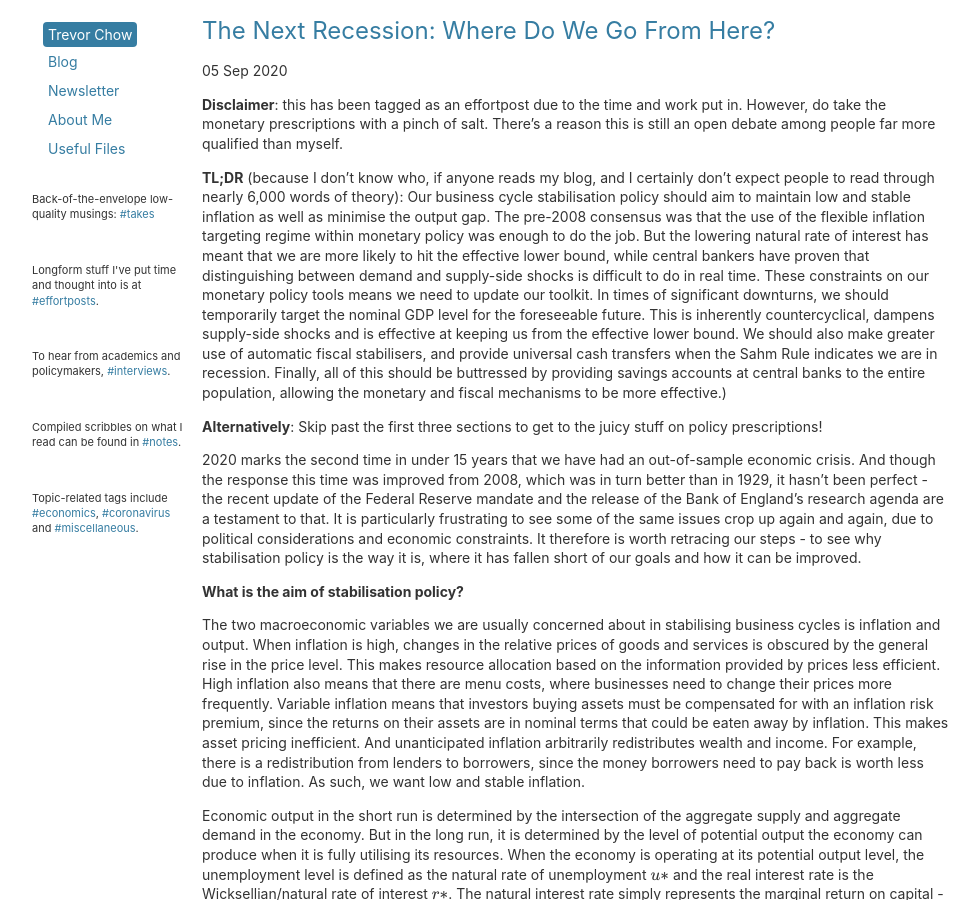
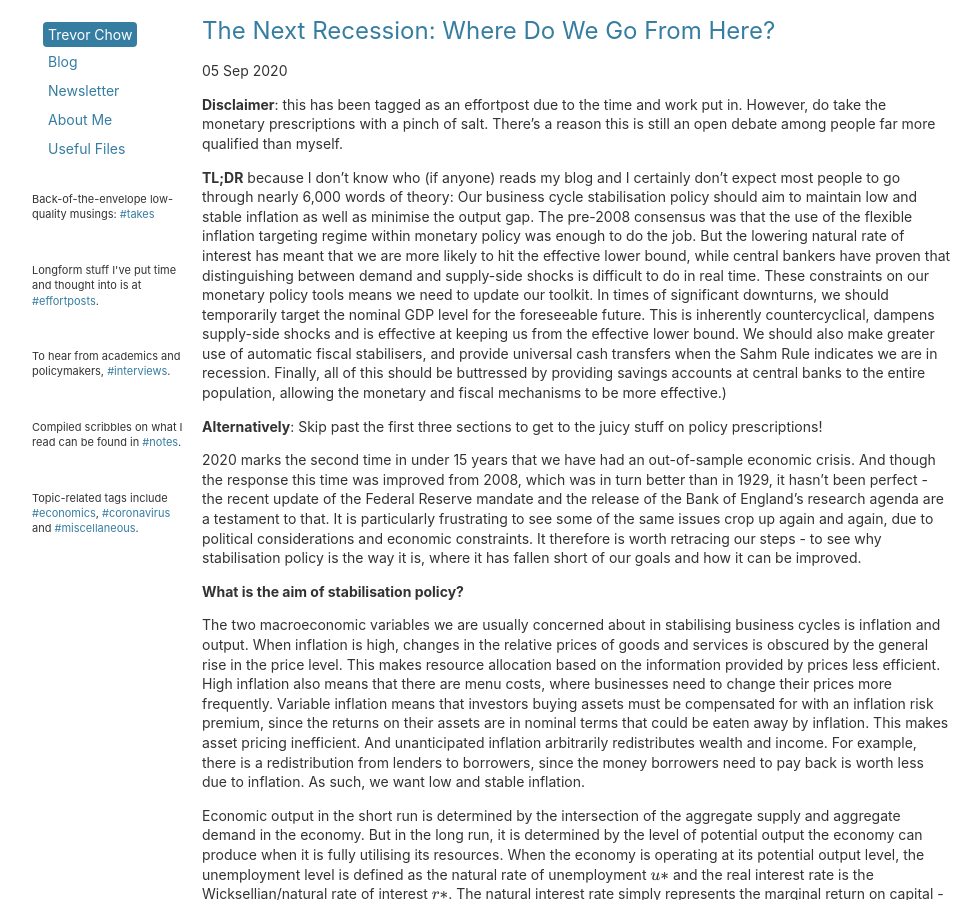
Before and after one commit to tmychow/tmychow.github.io, a Jekyll site: the page built from _posts/2020-09-05-the-next-recession.md, in a window 1280 px wide and 900 px high. Shown: the whole window, without its empty margins (28-1007 px from the left). Built offline with Jekyll 4.4.1, drawn with Linux system fonts in a browser that asks for light colours; formulas are drawn with MathJax 3.

Commit message:
Update 2020-09-05-the-next-recession.md

```diff
--- a/_posts/2020-09-05-the-next-recession.md
+++ b/_posts/2020-09-05-the-next-recession.md
@@ -7,7 +7,7 @@
 
 **Disclaimer**: this has been tagged as an effortpost due to the time and work put in. However, do take the monetary prescriptions with a pinch of salt. There's a reason this is still an open debate among people far more qualified than myself.
 
-**TL;DR** (because I don't know who, if anyone reads my blog, and I certainly don't expect people to read through nearly 6,000 words of theory): Our business cycle stabilisation policy should aim to maintain low and stable inflation as well as minimise the output gap. The pre-2008 consensus was that the use of the flexible inflation targeting regime within monetary policy was enough to do the job. But the lowering natural rate of interest has meant that we are more likely to hit the effective lower bound, while central bankers have proven that distinguishing between demand and supply-side shocks is difficult to do in real time. These constraints on our monetary policy tools means we need to update our toolkit. In times of significant downturns, we should temporarily target the nominal GDP level for the foreseeable future. This is inherently countercyclical, dampens supply-side shocks and is effective at keeping us from the effective lower bound. We should also make greater use of automatic fiscal stabilisers, and provide universal cash transfers when the Sahm Rule indicates we are in recession. Finally, all of this should be buttressed by providing savings accounts at central banks to the entire population, allowing the monetary and fiscal mechanisms to be more effective.)
+**TL;DR** because I don't know who (if anyone) reads my blog and I certainly don't expect most people to go through nearly 6,000 words of theory: Our business cycle stabilisation policy should aim to maintain low and stable inflation as well as minimise the output gap. The pre-2008 consensus was that the use of the flexible inflation targeting regime within monetary policy was enough to do the job. But the lowering natural rate of interest has meant that we are more likely to hit the effective lower bound, while central bankers have proven that distinguishing between demand and supply-side shocks is difficult to do in real time. These constraints on our monetary policy tools means we need to update our toolkit. In times of significant downturns, we should temporarily target the nominal GDP level for the foreseeable future. This is inherently countercyclical, dampens supply-side shocks and is effective at keeping us from the effective lower bound. We should also make greater use of automatic fiscal stabilisers, and provide universal cash transfers when the Sahm Rule indicates we are in recession. Finally, all of this should be buttressed by providing savings accounts at central banks to the entire population, allowing the monetary and fiscal mechanisms to be more effective.)
 
 **Alternatively**: Skip past the first three sections to get to the juicy stuff on policy prescriptions!
 
```
